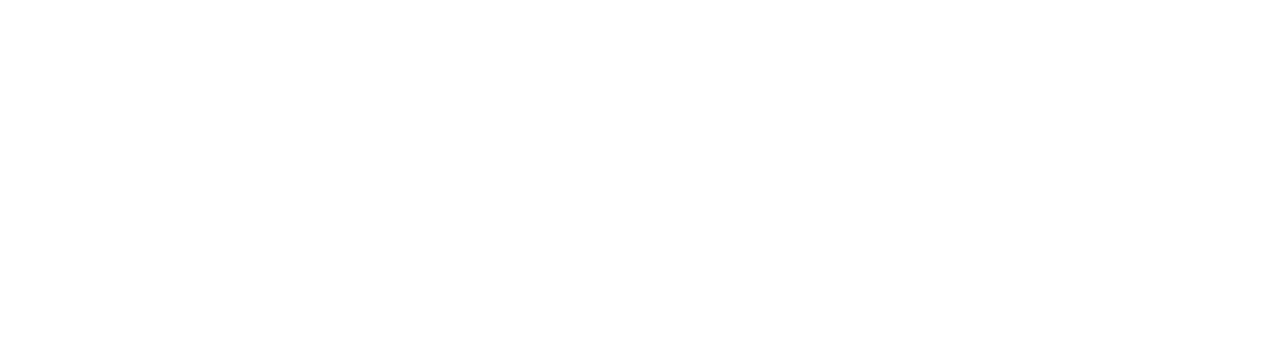
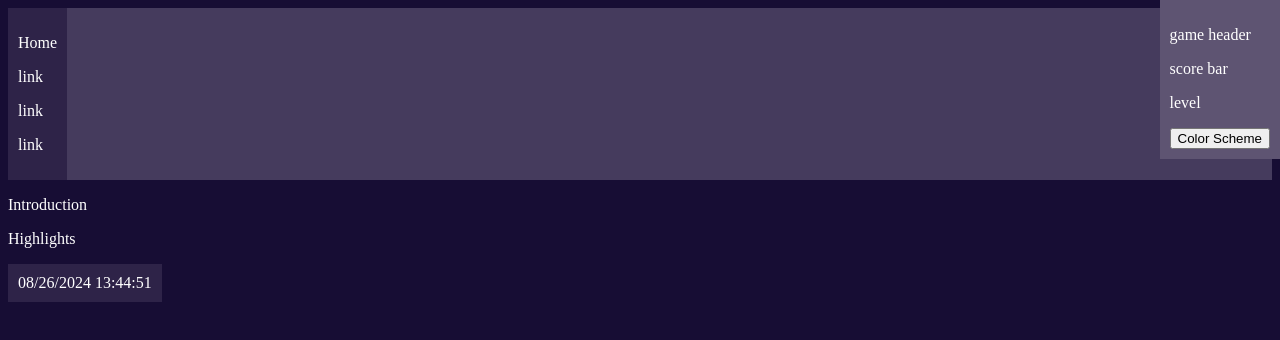
Before and after one commit to code-sunrise/freelance, a plain HTML site: page index.html in a window 1280 px wide. Drawn offline with Linux system fonts and the light colour scheme.

Commit message:
Added images and last modified

```diff
--- a/index.html
+++ b/index.html
@@ -10,11 +10,40 @@
     <!--Social media display - title - type - image - url-->
     <!--favicon & fonts - headers - body - other-->
     <!--stylesheets - base - larger - normalize -->
+    <link rel="stylesheet" href="styles/base.css">
 </head>
 <body>
+    <header>
+        <nav>
+            <p>Home</p>
+            <p>link</p>
+            <p>link</p>
+            <p>link</p>
+        </nav>
+    </header>
+    <main>
+        <aside>
+            <p>game header</p>
+            <!--Game Content-->
+            <p>score bar</p>
+            <p>level</p>
+            <!--score id, game content,
+            maybe changes based on what the mouse is hovering over,
+            color change button, other game buttons-->
+            <button>Color Scheme</button>
+        </aside>
     <!--Introduction-->
+    <p>Introduction</p>
     <!--Highlights-->
+    <p>Highlights</p>
     <!--Professional photo-->
     <!--Call to action-->
+    </main>
+    <footer>
+        <!--name, year, stuff like that-->
+        <span id="lastModified"></span>
+    </footer>
 </body>
+<!--Scripts-->
+<script src="scripts/modify.js"></script>
 </html>
--- /dev/null
+++ b/scripts/modify.js
@@ -0,0 +1 @@
+document.querySelector("#lastModified").textContent = document.lastModified;
--- a/styles/base.css
+++ b/styles/base.css
@@ -0,0 +1,50 @@
+:root {
+    /** CSS DARK THEME PRIMARY COLORS */
+    --color-primary-100: #940af0;
+    --color-primary-200: #a43af3;
+    --color-primary-300: #b257f5;
+    --color-primary-400: #bf71f7;
+    --color-primary-500: #cc89f9;
+    --color-primary-600: #d8a1fb;
+    /** CSS DARK THEME SURFACE COLORS */
+    --color-surface-100: #170d34;
+    --color-surface-200: #2e2348;
+    --color-surface-300: #453b5d;
+    --color-surface-400: #5e5472;
+    --color-surface-500: #776e88;
+    --color-surface-600: #91899f;
+    /** CSS DARK THEME MIXED SURFACE COLORS */
+    --color-surface-mixed-100: #221044;
+    --color-surface-mixed-200: #392657;
+    --color-surface-mixed-300: #503e6b;
+    --color-surface-mixed-400: #67577e;
+    --color-surface-mixed-500: #7f7193;
+    --color-surface-mixed-600: #988ba8;
+}
+
+body {
+    background: var(--color-surface-100);
+    color: white;
+}
+nav {
+    background: var(--color-surface-200);
+    padding: 10px;
+    max-width: fit-content;
+}
+aside {
+    max-width: fit-content;
+    max-height:max-content;
+    background-color: var(--color-surface-400);
+    padding: 10px;
+    position: fixed;
+    right: 0;
+    top: 0;
+}
+header {
+    background: var(--color-surface-300);
+}
+footer {
+    max-width: fit-content;
+    padding: 10px;
+    background: var(--color-surface-200);
+}
```
Also changed, not shown: site-plan.html (+4 -3 lines), images/phone-view-home.png (added), images/tablet-dektop-home.png (added).
